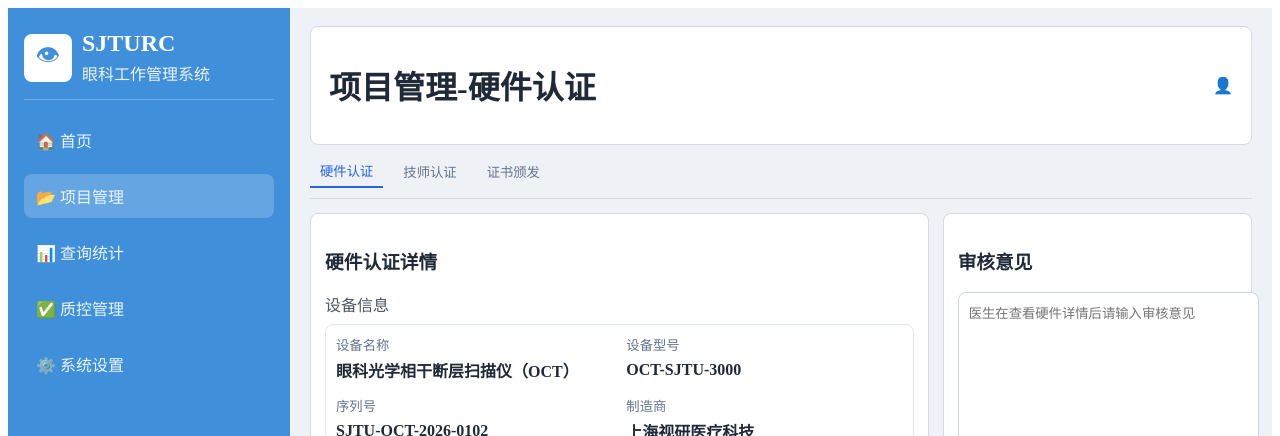
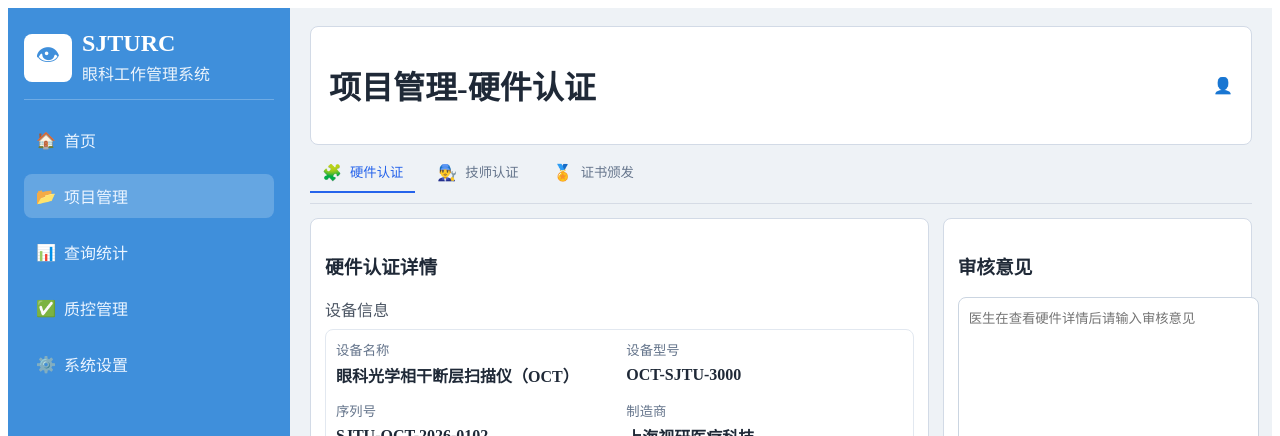
Before and after one commit to YMZ1998/OCT-Web, a Vue app in the folder frontend/: page /projects/1/hardware in a window 1280 px wide. Shown: the top 436 px of the page. Built offline with nearby package versions, Linux system fonts and the light colour scheme; no server answers; sample sign-in values are in the browser's storage; the HTML template or start-up script is replaced by a standard one.

Commit message:
统一侧边栏菜单图标对齐与切换样式

```diff
--- a/frontend/src/views/HardwareCertification.vue
+++ b/frontend/src/views/HardwareCertification.vue
@@ -10,11 +10,26 @@
       </div>
 
       <nav class="menu">
-        <RouterLink :to="`/user/${user?.id || route.params.id}`">🏠 首页</RouterLink>
-        <RouterLink class="active" :to="`/projects/${route.params.id}`">📂 项目管理</RouterLink>
-        <a href="#" @click.prevent>📊 查询统计</a>
-        <a href="#" @click.prevent>✅ 质控管理</a>
-        <a href="#" @click.prevent>⚙️ 系统设置</a>
+        <RouterLink :to="`/user/${user?.id || route.params.id}`">
+          <span class="menu-icon">🏠</span>
+          <span>首页</span>
+        </RouterLink>
+        <RouterLink class="active" :to="`/projects/${route.params.id}`">
+          <span class="menu-icon">📂</span>
+          <span>项目管理</span>
+        </RouterLink>
+        <a href="#" @click.prevent>
+          <span class="menu-icon">📊</span>
+          <span>查询统计</span>
+        </a>
+        <a href="#" @click.prevent>
+          <span class="menu-icon">✅</span>
+          <span>质控管理</span>
+        </a>
+        <a href="#" @click.prevent>
+          <span class="menu-icon">⚙️</span>
+          <span>系统设置</span>
+        </a>
       </nav>
     </aside>
 
@@ -27,9 +42,18 @@
       </header>
 
       <section class="tabs">
-        <button :class="['tab', stage === 'hardware' ? 'active' : '']">硬件认证</button>
-        <button :class="['tab', stage === 'technician' ? 'active' : '']">技师认证</button>
-        <button :class="['tab', stage === 'certificate' ? 'active' : '']">证书颁发</button>
+        <button :class="['tab', stage === 'hardware' ? 'active' : '']">
+          <span class="tab-icon">🧩</span>
+          <span>硬件认证</span>
+        </button>
+        <button :class="['tab', stage === 'technician' ? 'active' : '']">
+          <span class="tab-icon">👨‍🔧</span>
+          <span>技师认证</span>
+        </button>
+        <button :class="['tab', stage === 'certificate' ? 'active' : '']">
+          <span class="tab-icon">🏅</span>
+          <span>证书颁发</span>
+        </button>
       </section>
 
       <section class="main-grid">
@@ -212,13 +236,34 @@ onMounted(async () => {
 .brand h2 { margin: 0; }
 .brand p { margin: 4px 0 0; opacity: .9; }
 .menu { margin-top: 18px; display: grid; gap: 12px; }
-.menu a { color: #ecf5ff; text-decoration: none; padding: 10px 12px; border-radius: 8px; }
+.menu a { color: #ecf5ff; text-decoration: none; padding: 10px 12px; border-radius: 8px; display: flex; align-items: center; gap: 8px; }
+.menu-icon { width: 20px; display: inline-flex; justify-content: center; flex-shrink: 0; }
 .menu a.active, .menu a:hover { background: rgba(255,255,255,.2); }
 .content { flex: 1; padding: 18px 20px; }
 .topbar { background: #fff; border: 1px solid #d2dae6; border-radius: 8px; padding: 14px 18px; display: flex; justify-content: space-between; align-items: center; }
 .tabs { margin: 10px 0 14px; display: flex; gap: 10px; border-bottom: 1px solid #d5dbe5; padding-bottom: 10px; }
-.tab { border: none; background: transparent; color: #64748b; padding: 6px 10px; cursor: default; }
-.tab.active { color: #2563eb; border-bottom: 2px solid #2563eb; }
+.tab {
+  border: none;
+  background: transparent;
+  color: #64748b;
+  padding: 8px 12px;
+  cursor: default;
+  display: inline-flex;
+  align-items: center;
+  gap: 8px;
+  border-bottom: 2px solid transparent;
+  line-height: 1.2;
+}
+.tab-icon {
+  width: 20px;
+  height: 20px;
+  display: inline-flex;
+  align-items: center;
+  justify-content: center;
+  font-size: 16px;
+  flex-shrink: 0;
+}
+.tab.active { color: #2563eb; border-bottom-color: #2563eb; }
 .main-grid { display: grid; grid-template-columns: 2fr 1fr; gap: 14px; }
 .panel { background: #fff; border: 1px solid #d2dae6; border-radius: 8px; padding: 14px; }
 .sub { margin: 12px 0 8px; color: #4b5563; }
--- a/frontend/src/views/ProjectManagement.vue
+++ b/frontend/src/views/ProjectManagement.vue
@@ -10,11 +10,26 @@
       </div>
 
       <nav class="menu">
-        <RouterLink :to="`/user/${user?.id || route.params.id}`">🏠 首页</RouterLink>
-        <a class="active" href="#" @click.prevent>📂 项目管理</a>
-        <a href="#" @click.prevent>📊 查询统计</a>
-        <a href="#" @click.prevent>✅ 质控管理</a>
-        <a href="#" @click.prevent>⚙️ 系统设置</a>
+        <RouterLink :to="`/user/${user?.id || route.params.id}`">
+          <span class="menu-icon">🏠</span>
+          <span>首页</span>
+        </RouterLink>
+        <a class="active" href="#" @click.prevent>
+          <span class="menu-icon">📂</span>
+          <span>项目管理</span>
+        </a>
+        <a href="#" @click.prevent>
+          <span class="menu-icon">📊</span>
+          <span>查询统计</span>
+        </a>
+        <a href="#" @click.prevent>
+          <span class="menu-icon">✅</span>
+          <span>质控管理</span>
+        </a>
+        <a href="#" @click.prevent>
+          <span class="menu-icon">⚙️</span>
+          <span>系统设置</span>
+        </a>
       </nav>
     </aside>
 
@@ -263,7 +278,8 @@ function onLogout() {
 .brand h2 { margin: 0; }
 .brand p { margin: 4px 0 0; opacity: .9; }
 .menu { margin-top: 18px; display: grid; gap: 12px; }
-.menu a { color: #ecf5ff; text-decoration: none; padding: 10px 12px; border-radius: 8px; }
+.menu a { color: #ecf5ff; text-decoration: none; padding: 10px 12px; border-radius: 8px; display: flex; align-items: center; gap: 8px; }
+.menu-icon { width: 20px; display: inline-flex; justify-content: center; flex-shrink: 0; }
 .menu a.active, .menu a:hover { background: rgba(255,255,255,.2); }
 .content { flex: 1; padding: 18px 20px; }
 .topbar { background: #fff; border: 1px solid #d2dae6; border-radius: 8px; padding: 14px 18px; display: flex; justify-content: space-between; align-items: center; }
--- a/frontend/src/views/UserInfo.vue
+++ b/frontend/src/views/UserInfo.vue
@@ -10,11 +10,26 @@
       </div>
 
       <nav class="menu">
-        <a class="active" href="#">🏠 首页</a>
-        <RouterLink :to="`/projects/${user?.id || route.params.id}`">📁 项目管理</RouterLink>
-        <a href="#">📊 查询统计</a>
-        <a href="#">✅ 质控管理</a>
-        <a href="#">⚙️ 系统设置</a>
+        <a class="active" href="#">
+          <span class="menu-icon">🏠</span>
+          <span>首页</span>
+        </a>
+        <RouterLink :to="`/projects/${user?.id || route.params.id}`">
+          <span class="menu-icon">📁</span>
+          <span>项目管理</span>
+        </RouterLink>
+        <a href="#">
+          <span class="menu-icon">📊</span>
+          <span>查询统计</span>
+        </a>
+        <a href="#">
+          <span class="menu-icon">✅</span>
+          <span>质控管理</span>
+        </a>
+        <a href="#">
+          <span class="menu-icon">⚙️</span>
+          <span>系统设置</span>
+        </a>
       </nav>
     </aside>
 
@@ -284,7 +299,8 @@ function onLogout() {
 .brand h2 { margin: 0; font-size: 28px; }
 .brand p { margin: 3px 0 0; font-size: 16px; opacity: .9; }
 .menu { margin-top: 18px; display: flex; flex-direction: column; gap: 10px; }
-.menu a { color: #eaf4ff; text-decoration: none; padding: 10px 12px; border-radius: 8px; }
+.menu a { color: #eaf4ff; text-decoration: none; padding: 10px 12px; border-radius: 8px; display: flex; align-items: center; gap: 8px; }
+.menu-icon { width: 20px; display: inline-flex; justify-content: center; flex-shrink: 0; }
 .menu a.active, .menu a:hover { background: rgba(255,255,255,.2); }
 .content { flex: 1; padding: 18px 20px; }
 .topbar { background: #fff; border: 1px solid #d5dbe5; border-radius: 8px; padding: 14px 18px; display: flex; justify-content: space-between; align-items: center; }
```
